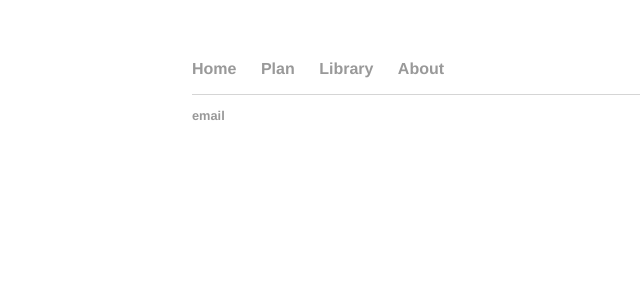
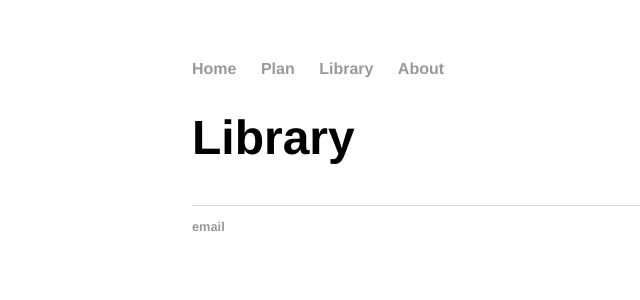
Before and after one commit to agematsu/agematsu.github.io, a Jekyll site: the page built from library/index.html, in a window 1280 px wide. Shown: the top 300 px of the page, without its empty margins (0-640 px from the left). Built offline with Jekyll 4.4.1, drawn with Linux system fonts in a browser that asks for light colours.

Commit message:
Update index.html

```diff
--- a/library/index.html
+++ b/library/index.html
@@ -1,3 +1,11 @@
 ---
 layout: default
+title: Library
 ---
+	<h1>{{ page.title }}</h1>
+	<ul class="posts">
+
+	  {% for post in site.web-design %}
+	    <li><span>{{ post.date | date_to_string }}</span> » <a href="{{ post.url }}" title="{{ post.title }}">{{ post.title }}</a></li>
+	  {% endfor %}
+	</ul>
```
